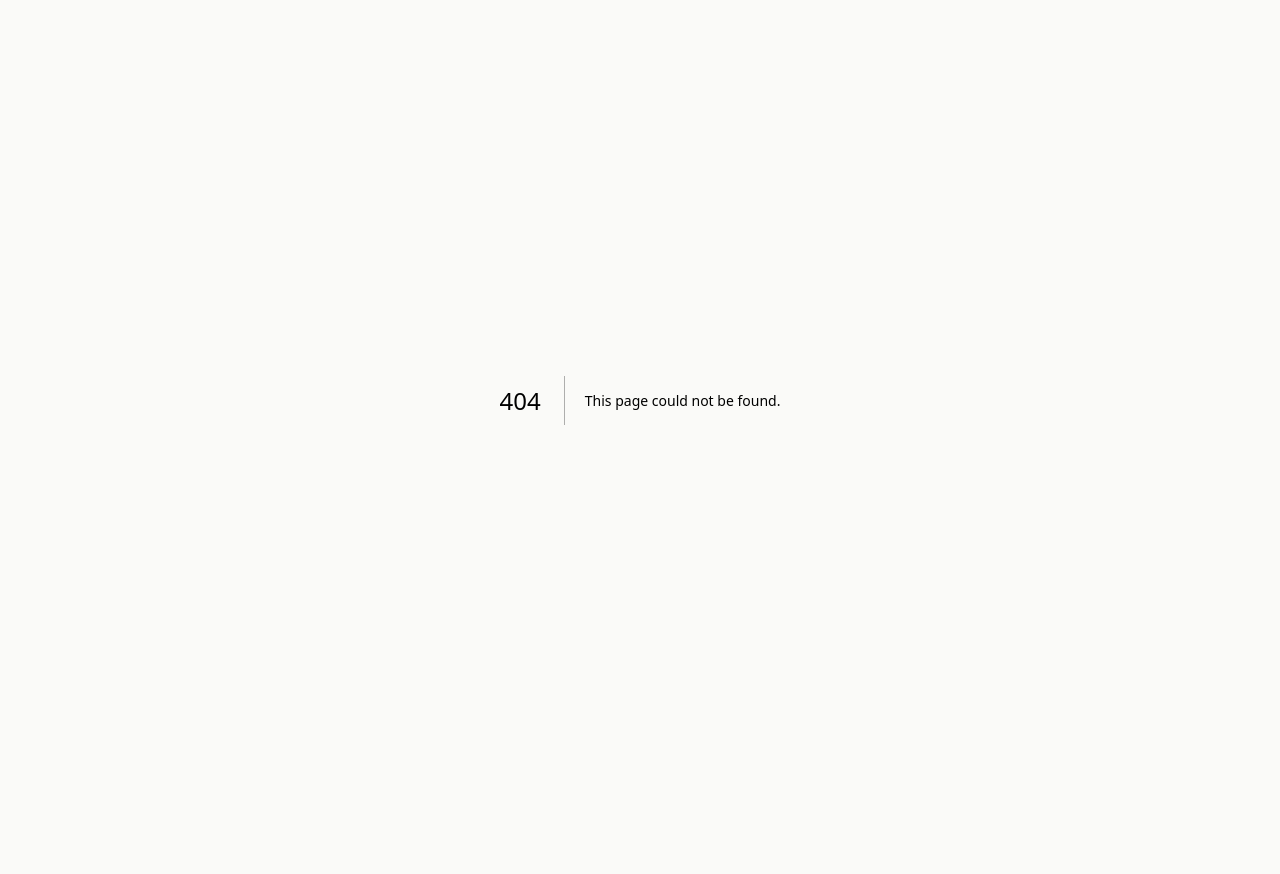
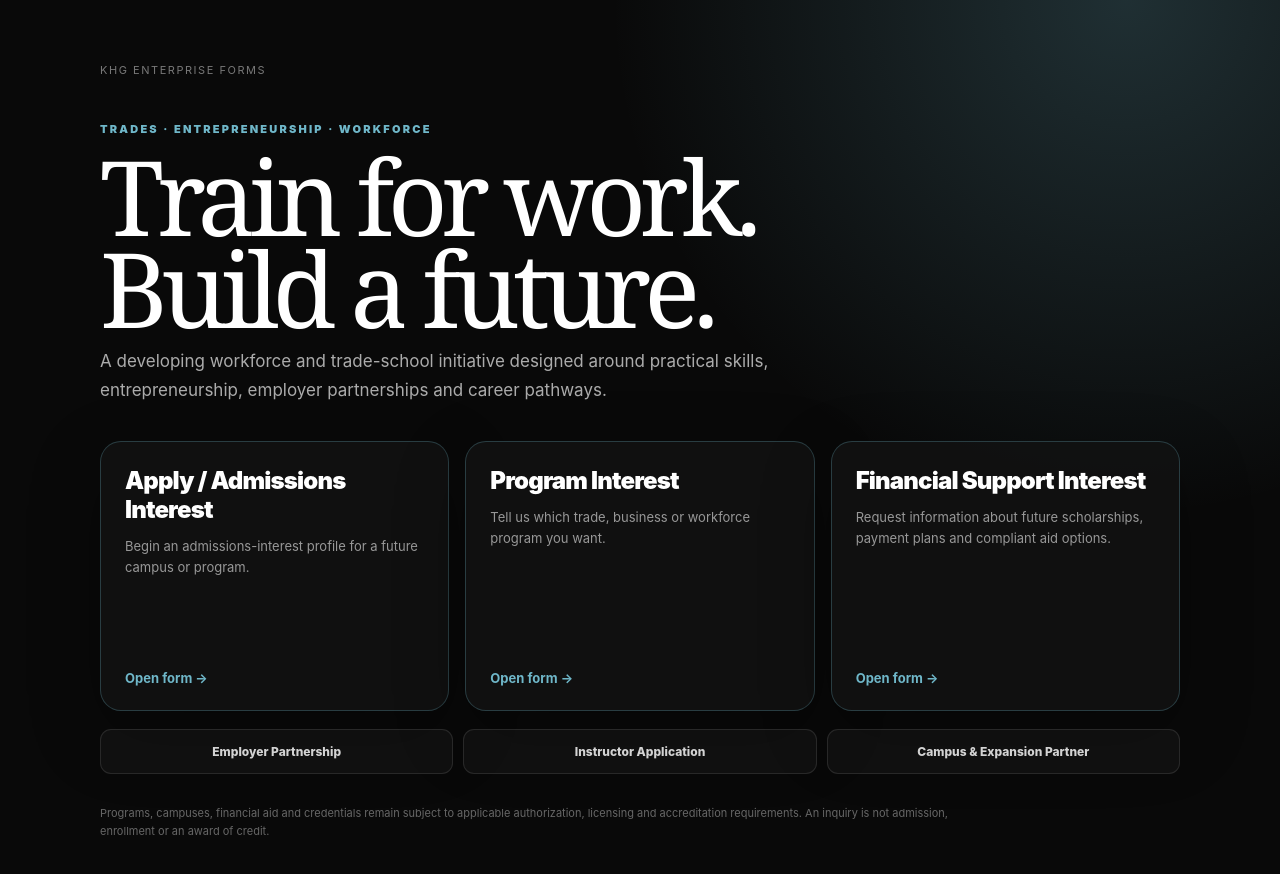
Before and after one commit to dolodorsey/khg-forms, a Next.js app: page /university in a window 1280 px wide. Before the commit this address had no page. Shown: the top 874 px of the page. Before the commit the page ends 800 px from the top, so only its background shows below. Built offline with nearby package versions, Linux system fonts and the light colour scheme.

Commit message:
feat: add The University public platform

```diff
--- /dev/null
+++ b/src/app/university/page.js
@@ -0,0 +1,11 @@
+import PlatformLanding from '../../components/PlatformLanding';
+import { getActivePlatform } from '../../lib/activePlatforms';
+
+export const metadata = {
+  title: 'The University — Trades, Entrepreneurship & Workforce',
+  description: 'Explore The University workforce initiative and submit admissions, program, employer, instructor and campus inquiries.',
+};
+
+export default function UniversityPage() {
+  return <PlatformLanding slug="university" platform={getActivePlatform('university')} />;
+}
```
